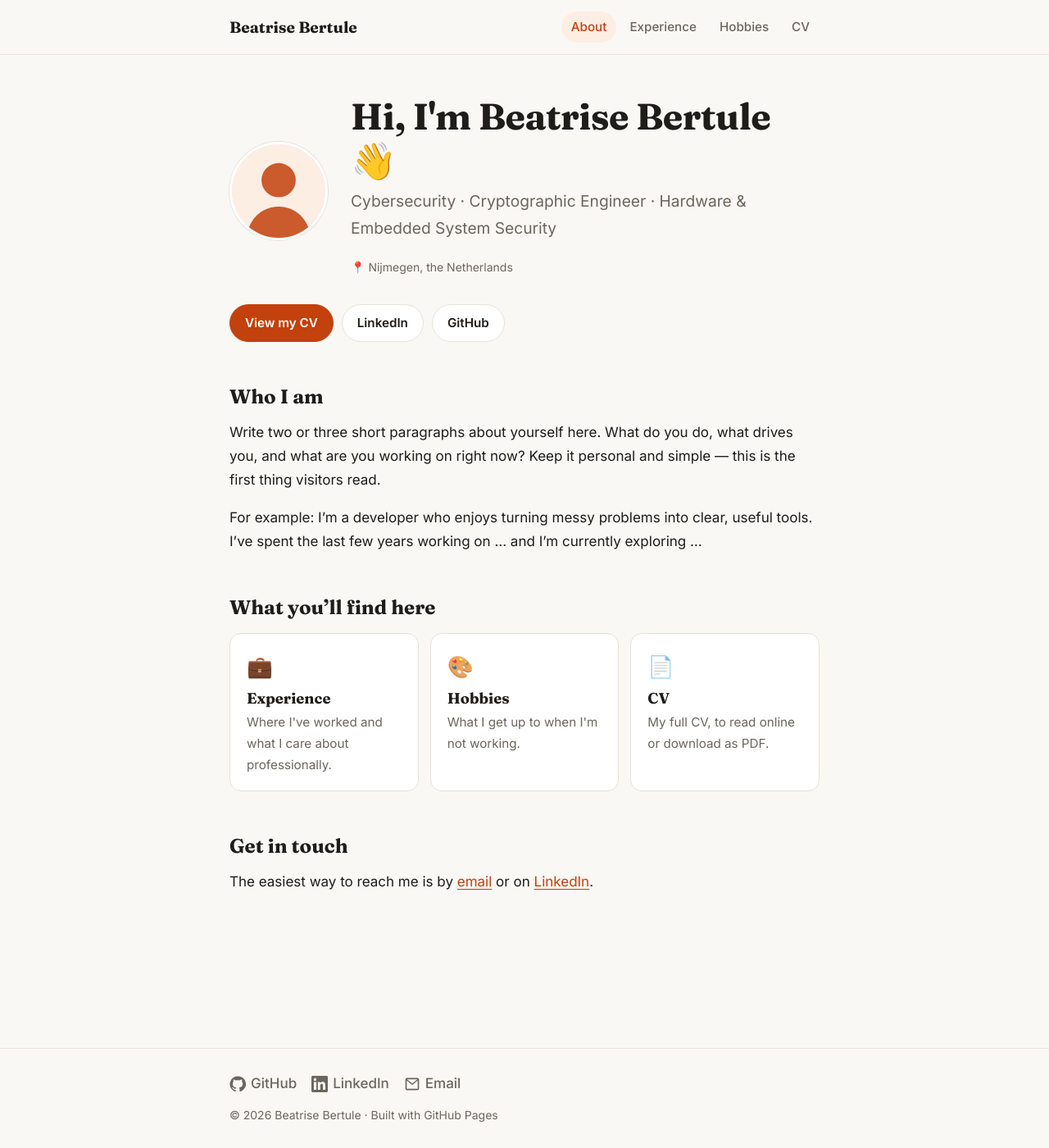
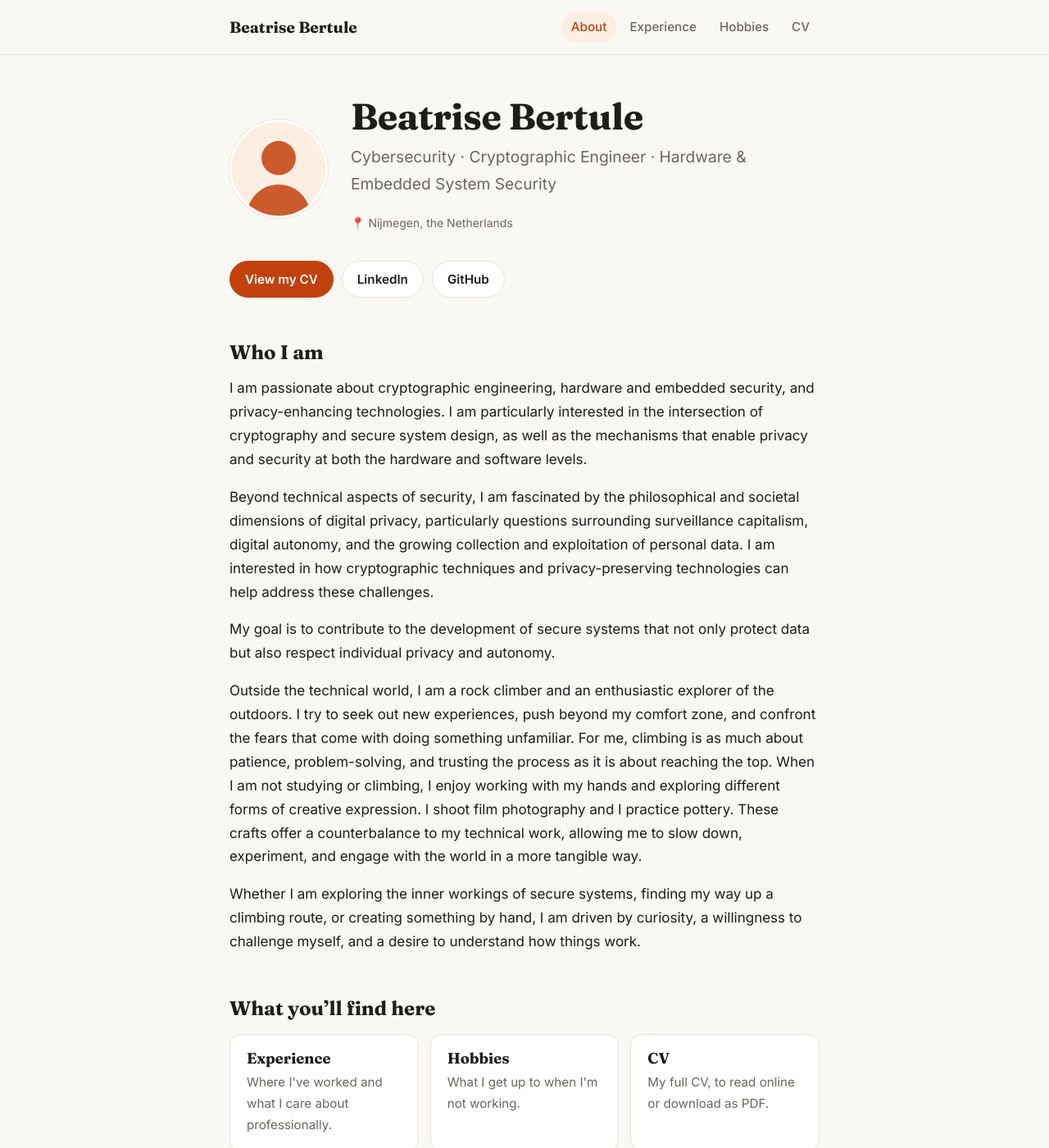
Before and after one commit to beatrisebertule/beatrisebertule.github.io, a Jekyll site: the page built from index.md, in a window 1280 px wide and 1400 px high. Shown: the whole window at 82% size. Built offline with Jekyll 4.4.1, drawn with Linux system fonts in a browser that asks for light colours.

Commit message:
new description

```diff
--- a/index.md
+++ b/index.md
@@ -6,7 +6,7 @@ title: About
 <div class="hero">
   <img class="avatar" src="{{ '/assets/img/avatar.svg' | relative_url }}" alt="Photo of {{ site.name }}">
   <div class="hero-text">
-    <h1>Hi, I'm {{ site.name }} 👋</h1>
+    <h1>{{ site.name }}</h1>
     <p class="lead">{{ site.tagline }}</p>
     <p class="muted small">📍 {{ site.location }}</p>
   </div>
@@ -20,28 +20,29 @@ title: About
 
 ## Who I am
 
-Write two or three short paragraphs about yourself here. What do you do, what
-drives you, and what are you working on right now? Keep it personal and simple —
-this is the first thing visitors read.
+I am passionate about cryptographic engineering, hardware and embedded security, and privacy-enhancing technologies. I am particularly interested in the intersection of cryptography and secure system design, as well as the mechanisms that enable privacy and security at both the hardware and software levels.
 
-For example: I'm a developer who enjoys turning messy problems into clear, useful
-tools. I've spent the last few years working on … and I'm currently exploring …
+Beyond technical aspects of security, I am fascinated by the philosophical and societal dimensions of digital privacy, particularly questions surrounding surveillance capitalism, digital autonomy, and the growing collection and exploitation of personal data. I am interested in how cryptographic techniques and privacy-preserving technologies can help address these challenges.
+
+My goal is to contribute to the development of secure systems that not only protect data but also respect individual privacy and autonomy.
+
+Outside the technical world, I am a rock climber and an enthusiastic explorer of the outdoors. I try to seek out new experiences, push beyond my comfort zone, and confront the fears that come with doing something unfamiliar. For me, climbing is as much about patience, problem-solving, and trusting the process as it is about reaching the top.
+When I am not studying or climbing, I enjoy working with my hands and exploring different forms of creative expression. I shoot film photography and I practice pottery. These crafts offer a counterbalance to my technical work, allowing me to slow down, experiment, and engage with the world in a more tangible way.
+
+Whether I am exploring the inner workings of secure systems, finding my way up a climbing route, or creating something by hand, I am driven by curiosity, a willingness to challenge myself, and a desire to understand how things work.
 
 ## What you'll find here
 
 <div class="cards">
   <a class="card" href="{{ '/experience/' | relative_url }}" style="text-decoration:none">
-    <span class="emoji">💼</span>
     <h3>Experience</h3>
     <p>Where I've worked and what I care about professionally.</p>
   </a>
   <a class="card" href="{{ '/hobbies/' | relative_url }}" style="text-decoration:none">
-    <span class="emoji">🎨</span>
     <h3>Hobbies</h3>
     <p>What I get up to when I'm not working.</p>
   </a>
   <a class="card" href="{{ '/cv/' | relative_url }}" style="text-decoration:none">
-    <span class="emoji">📄</span>
     <h3>CV</h3>
     <p>My full CV, to read online or download as PDF.</p>
   </a>
```
